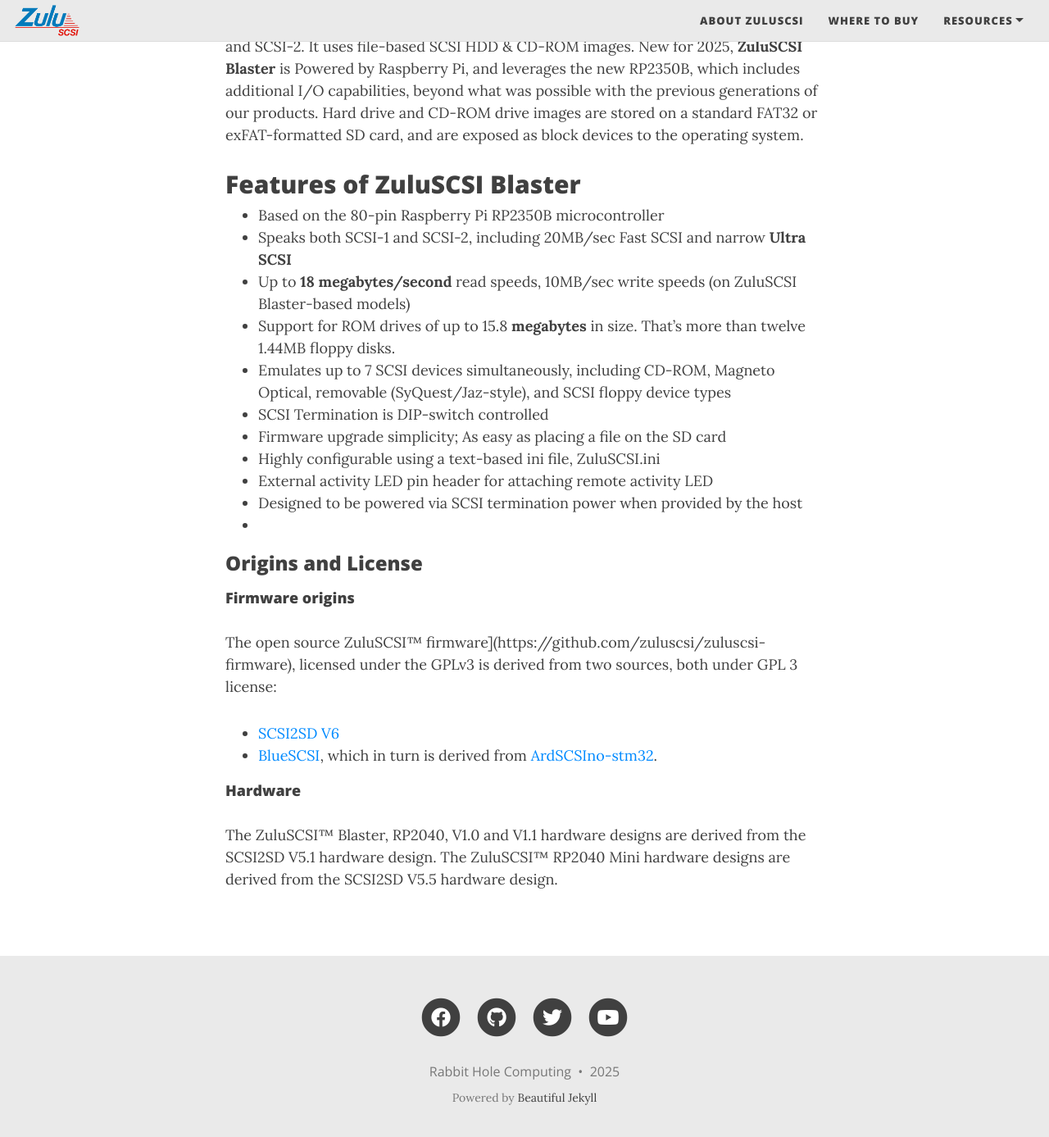
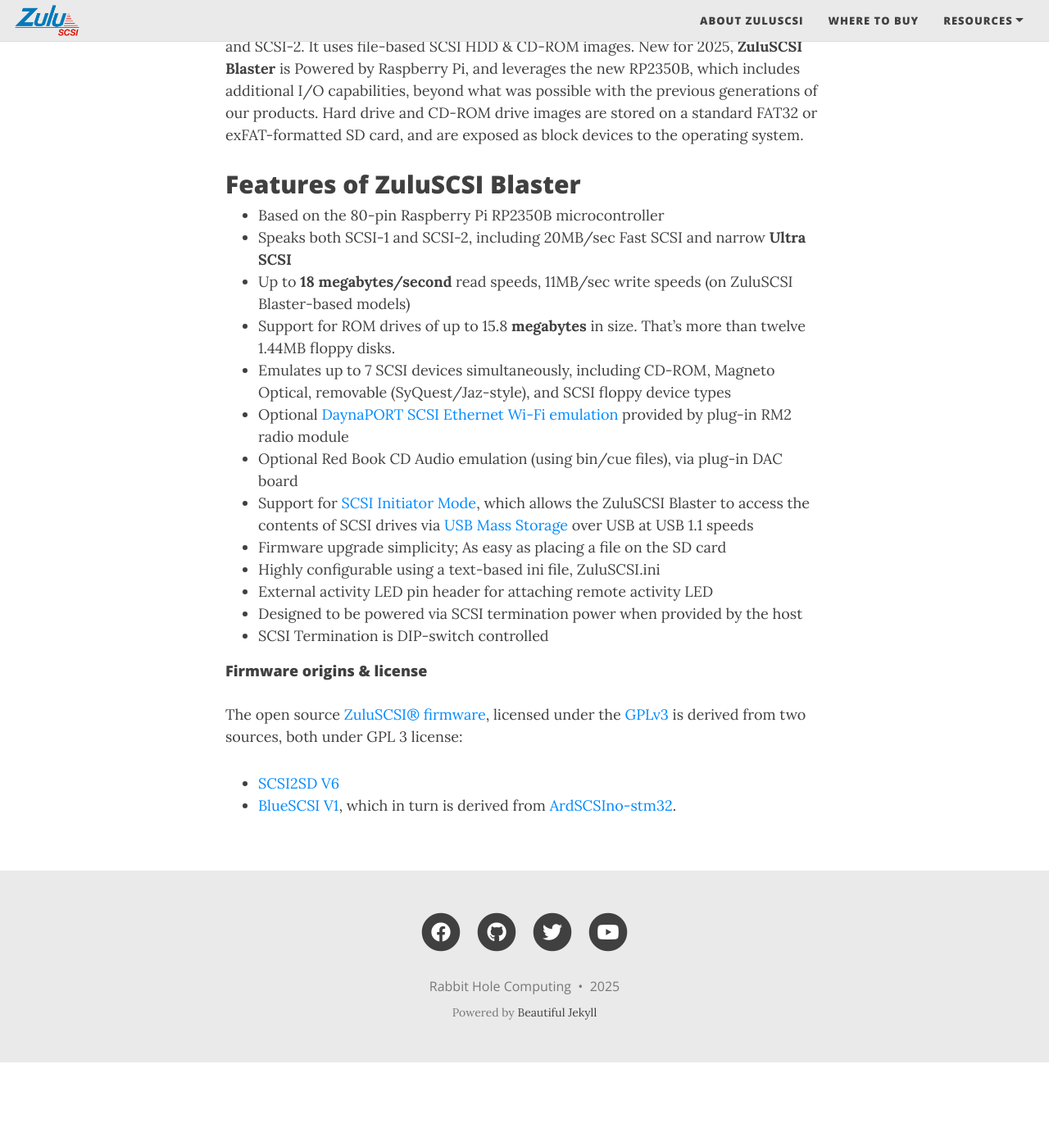
Before and after one commit to ZuluSCSI/ZuluSCSI.com, a Jekyll site: the page built from index.md, in a window 1280 px wide and 1400 px high, scrolled down 781 px. Shown: the top 1387 px of the window at 82% size. Built offline with Jekyll 4.4.1, drawn with Linux system fonts in a browser that asks for light colours; nearby versions of some CDN libraries; our own code applies the rules of GitHub Pages for plain Markdown files; after the commit the page ends 2077 px from its top, so only the background shows below that.

Commit message:
Add further detail and links

```diff
--- a/index.md
+++ b/index.md
@@ -1,5 +1,4 @@
 <img src="assets/img/ZuluSCSI-Blaster-Rev2025e-iso.jpg" alt="ZuluSCSI Blaster PCB">
-
 
 ZuluSCSI® is a SCSI computer storage emulation platform, which speaks both SCSI-1 and SCSI-2. It uses file-based SCSI HDD & CD-ROM images. New for 2025, **ZuluSCSI Blaster** is Powered by Raspberry Pi, and leverages the new RP2350B, which includes additional I/O capabilities, beyond what was possible with the previous generations of our products. Hard drive and CD-ROM drive images are stored on a standard FAT32 or exFAT-formatted SD card, and are exposed as block devices to the operating system.
 
@@ -7,25 +6,21 @@
 
 * Based on the 80-pin Raspberry Pi RP2350B microcontroller
 * Speaks both SCSI-1 and SCSI-2, including 20MB/sec Fast SCSI and narrow **Ultra SCSI**
-* Up to **18 megabytes/second** read speeds, 10MB/sec write speeds (on ZuluSCSI Blaster-based models)
+* Up to **18 megabytes/second** read speeds, 11MB/sec write speeds (on ZuluSCSI Blaster-based models)
 * Support for ROM drives of up to 15.8 **megabytes** in size. That's more than twelve 1.44MB floppy disks.
 * Emulates up to 7 SCSI devices simultaneously, including CD-ROM, Magneto Optical, removable (SyQuest/Jaz-style), and SCSI floppy device types
-* SCSI Termination is DIP-switch controlled
+* Optional [DaynaPORT SCSI Ethernet Wi-Fi emulation](https://github.com/ZuluSCSI/ZuluSCSI-firmware/wiki/WiFi-DaynaPORT-Ethernet-emulation) provided by plug-in RM2 radio module
+* Optional Red Book CD Audio emulation (using bin/cue files), via plug-in DAC board
+* Support for [SCSI Initiator Mode](https://github.com/ZuluSCSI/ZuluSCSI-firmware/wiki/ZuluSCSI-Initiator-Mode), which allows the ZuluSCSI Blaster to access the contents of SCSI drives via [USB Mass Storage](https://github.com/ZuluSCSI/ZuluSCSI-firmware/wiki/USB-Mass-Storage) over USB at USB 1.1 speeds
 * Firmware upgrade simplicity; As easy as placing a file on the SD card
 * Highly configurable using a text-based ini file, ZuluSCSI.ini
 * External activity LED pin header for attaching remote activity LED
 * Designed to be powered via SCSI termination power when provided by the host
-*
+* SCSI Termination is DIP-switch controlled
 
-### Origins and License
+#### Firmware origins & license
 
-#### Firmware origins
-
-The open source ZuluSCSI™ firmware](https://github.com/zuluscsi/zuluscsi-firmware), licensed under the GPLv3 is derived from two sources, both under GPL 3 license:
+The open source [ZuluSCSI® firmware](https://github.com/zuluscsi/zuluscsi-firmware), licensed under the [GPLv3](https://www.gnu.org/licenses/gpl-3.0.en.html) is derived from two sources, both under GPL 3 license:
 
 * [SCSI2SD V6](http://www.codesrc.com/gitweb/index.cgi?p=SCSI2SD-V6.git;a=summary)
-* [BlueSCSI](https://github.com/erichelgeson/BlueSCSI), which in turn is derived from [ArdSCSIno-stm32](https://github.com/ztto/ArdSCSino-stm32).
-
-#### Hardware
-The ZuluSCSI™ Blaster, RP2040, V1.0 and V1.1 hardware designs are derived from the SCSI2SD V5.1 hardware design.
-The ZuluSCSI™ RP2040 Mini hardware designs are derived from the SCSI2SD V5.5 hardware design.
+* [BlueSCSI V1](https://github.com/erichelgeson/BlueSCSI), which in turn is derived from [ArdSCSIno-stm32](https://github.com/ztto/ArdSCSino-stm32).
```
